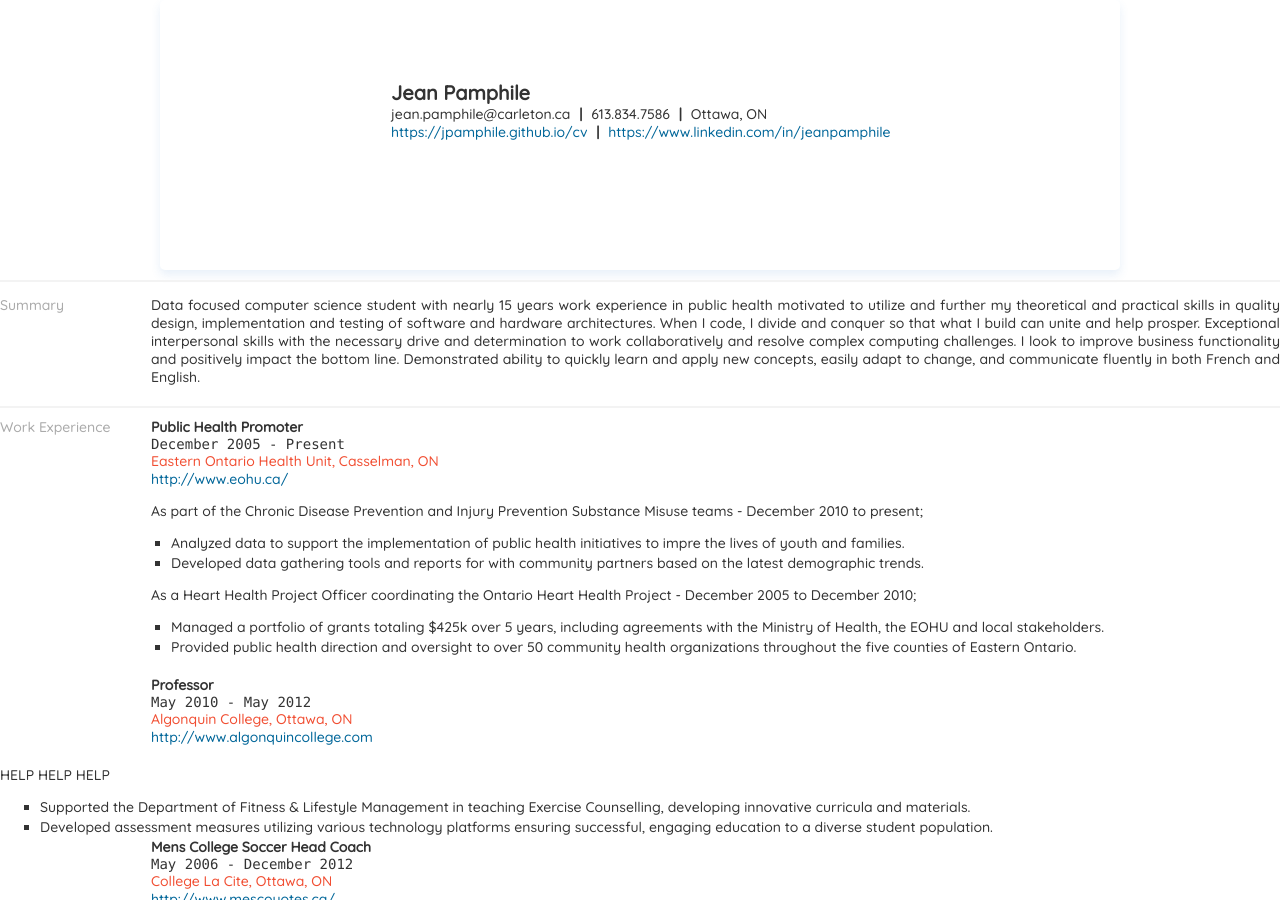
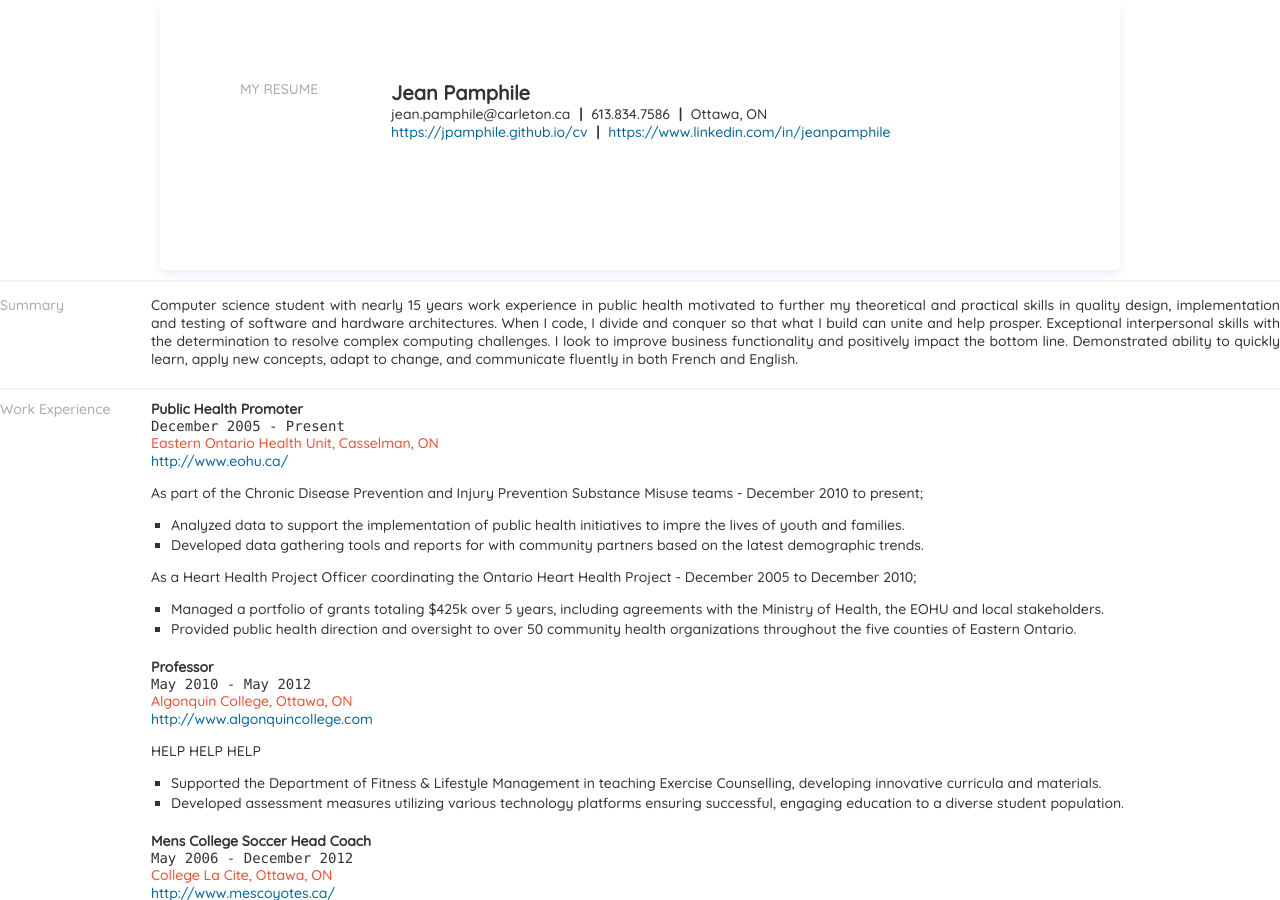
Before and after one commit to jpamphile/cv, a Jekyll site: the page built from index.html, in a window 1280 px wide and 900 px high. Built offline with Jekyll 4.4.1, drawn with Linux system fonts in a browser that asks for light colours; some web fonts are replaced.

Commit message:
Update index.html

```diff
--- a/index.html
+++ b/index.html
@@ -19,7 +19,7 @@ title: "cv"
 	<div id="resume">
     	<div id="avatarBlock">
 			<div class="sectionName">
-        <span></span>
+				<span>MY RESUME</span>
 			</div>
 		</div>
 		<div id="infoBlock">
@@ -44,8 +44,8 @@ title: "cv"
 			<span>Summary</span>
 		</div>
       <div class="sectionContent">
-        <p>Data focused computer science student with nearly 15 years work experience in public health motivated to utilize and further my theoretical and practical skills in quality design, implementation and testing of software and hardware architectures. When I code, I divide and conquer so that what I build can unite and help prosper. Exceptional interpersonal skills with the necessary drive and determination to work collaboratively and resolve complex computing challenges. I look to improve business functionality and positively impact the bottom line.
-Demonstrated ability to quickly learn and apply new concepts, easily adapt to change, and communicate fluently in both French and English.  <!-- /#to consider - "I can recognize vague big picture problems, identify the underlying needs, and then implement a working solution that meets organizational goals. The solution might be an exploratory prototype, production-quality software, or a better development
+		  <p>Computer science student with nearly 15 years work experience in public health motivated to further my theoretical and practical skills in quality design, implementation and testing of software and hardware architectures. When I code, I divide and conquer so that what I build can unite and help prosper. Exceptional interpersonal skills with the determination to resolve complex computing challenges. I look to improve business functionality and positively impact the bottom line.
+Demonstrated ability to quickly learn, apply new concepts, adapt to change, and communicate fluently in both French and English.  <!-- /#to consider - "I can recognize vague big picture problems, identify the underlying needs, and then implement a working solution that meets organizational goals. The solution might be an exploratory prototype, production-quality software, or a better development
           process. I can choose the appropriate balance of delivery speed, quality, and functionality to meet each particular situation. And I make sure there are feedback loops so the product can keep improving. --> </p>
 		</div>
 	</div>
@@ -76,7 +76,7 @@ Demonstrated ability to quickly learn and apply new concepts, easily adapt to ch
 				<li>Provided public health direction and oversight to over 50 community health organizations throughout the five counties of Eastern Ontario.</li>
 			</ul>
 		</div>
-      <div class="sectionContent"
+		<div class="sectionContent">
 			<div class="blockHeader">
 				<span class="title">Professor</span> <span class="date">May 2010 - May 2012</span>
 				<div class="company">
@@ -167,7 +167,6 @@ Demonstrated ability to quickly learn and apply new concepts, easily adapt to ch
 				<li>Provided data collection services for Dr. Michelle Fortier's Exercise Psychology research laboratory at the University of Ottawa.</code></li>
 		</ul>
 	</div>
-    </div>
 	<!-- /#researchExperience -->
 
 	<!-- /#education -->
@@ -200,9 +199,6 @@ Demonstrated ability to quickly learn and apply new concepts, easily adapt to ch
 				<span class="date">September 2004 - December 2005</span>
 				<div class="qualification">
 					Bachelor of Social Sciences - Honours in Sociology, Minor in Leisure Studies
-         </ul>
-        </div>
-       </div>
 				</div>
 			</div>
 		</div>
@@ -227,7 +223,6 @@ Demonstrated ability to quickly learn and apply new concepts, easily adapt to ch
 		<span class="print-instruction"><strong>Note:</strong> This template is print-friendly and PDF-optimized. PDF file can be generated easily using Google Chrome by right-click on this page, select "Print...", then select "Save as PDF" as Destination.</span>
 	</div>
 	<!-- /footnotes -->
-
 	</div>
 </body>
 
```
Lines whose indentation alone changed are shown as unchanged.
